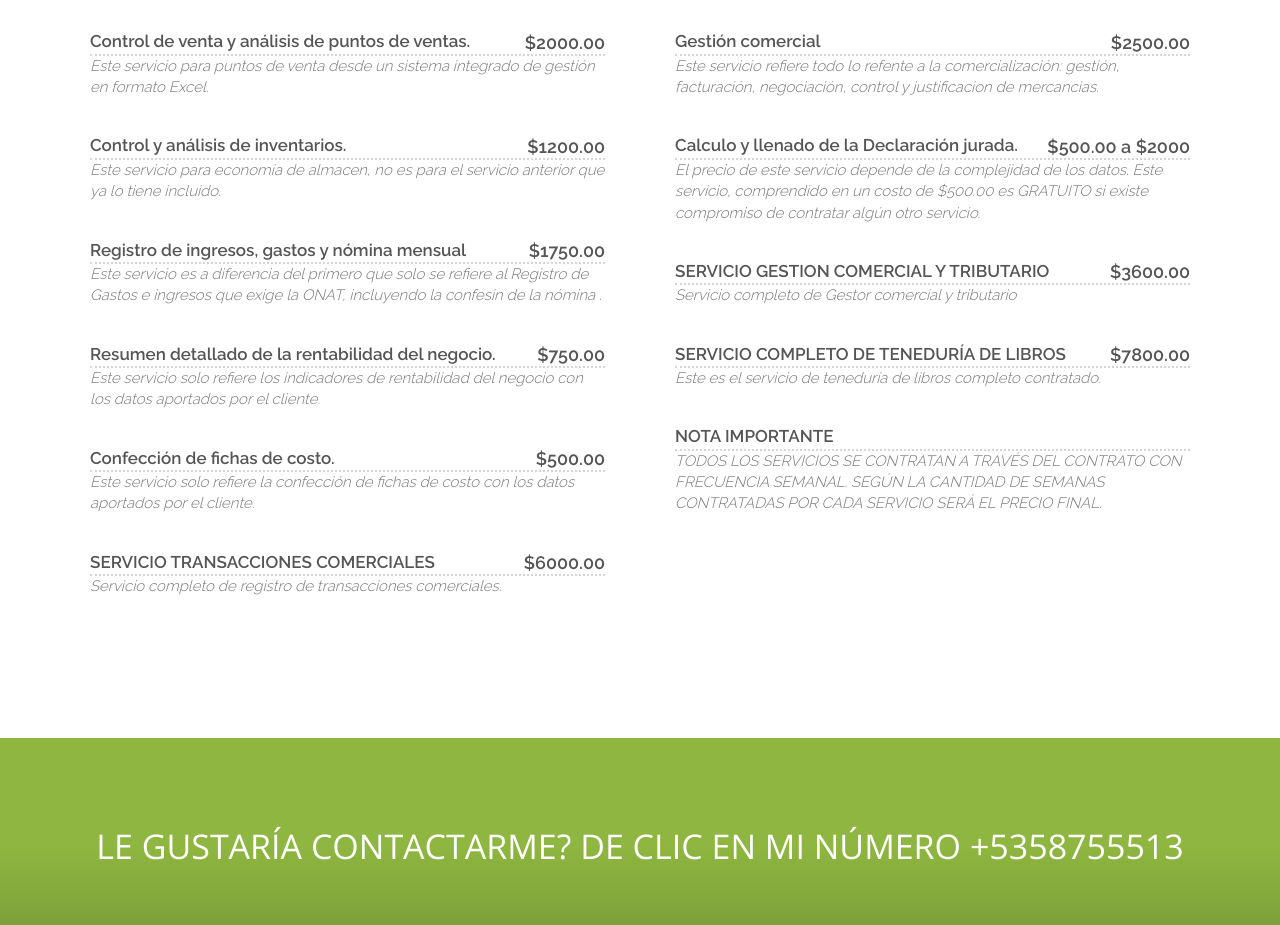
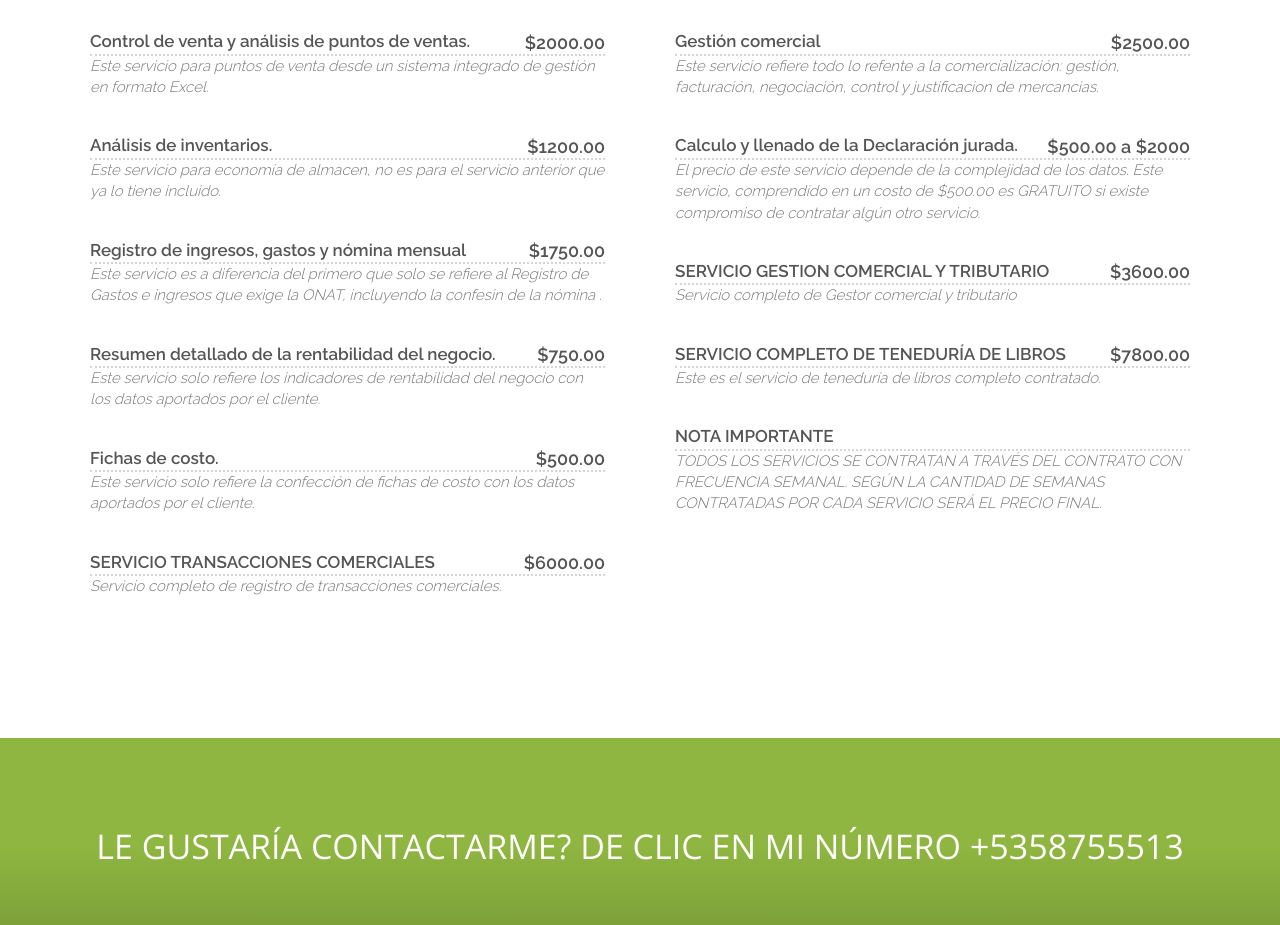
Before and after one commit to yoepro82/senterprof, a plain HTML site: page index.html in a window 1280 px wide. Shown: the part 2100-3025 px from the top of the page. Drawn offline with nearby package versions, Linux system fonts and the light colour scheme.

Commit message:
Update index.html

```diff
--- a/index.html
+++ b/index.html
@@ -117,7 +117,7 @@
             <div class="menu-item-description"> Este servicio para puntos de venta desde un sistema integrado de gestión en formato Excel. </div>
           </div>
           <div class="menu-item">
-            <div class="menu-item-name"> Control y análisis de inventarios. </div>
+            <div class="menu-item-name"> Análisis de inventarios. </div>
             <div class="menu-item-price"> $1200.00 </div>
             <div class="menu-item-description"> Este servicio para economía de almacen, no es para el servicio anterior que ya lo tiene incluido. </div>
           </div>
@@ -132,7 +132,7 @@
             <div class="menu-item-description"> Este servicio solo refiere los indicadores de rentabilidad del negocio con los datos aportados por el cliente. </div>
           </div>
           <div class="menu-item">
-            <div class="menu-item-name"> Confección de fichas de costo. </div>
+            <div class="menu-item-name"> Fichas de costo. </div>
             <div class="menu-item-price"> $500.00 </div>
             <div class="menu-item-description"> Este servicio solo refiere la confección de fichas de costo con los datos aportados por el cliente. </div>
           </div>
```
